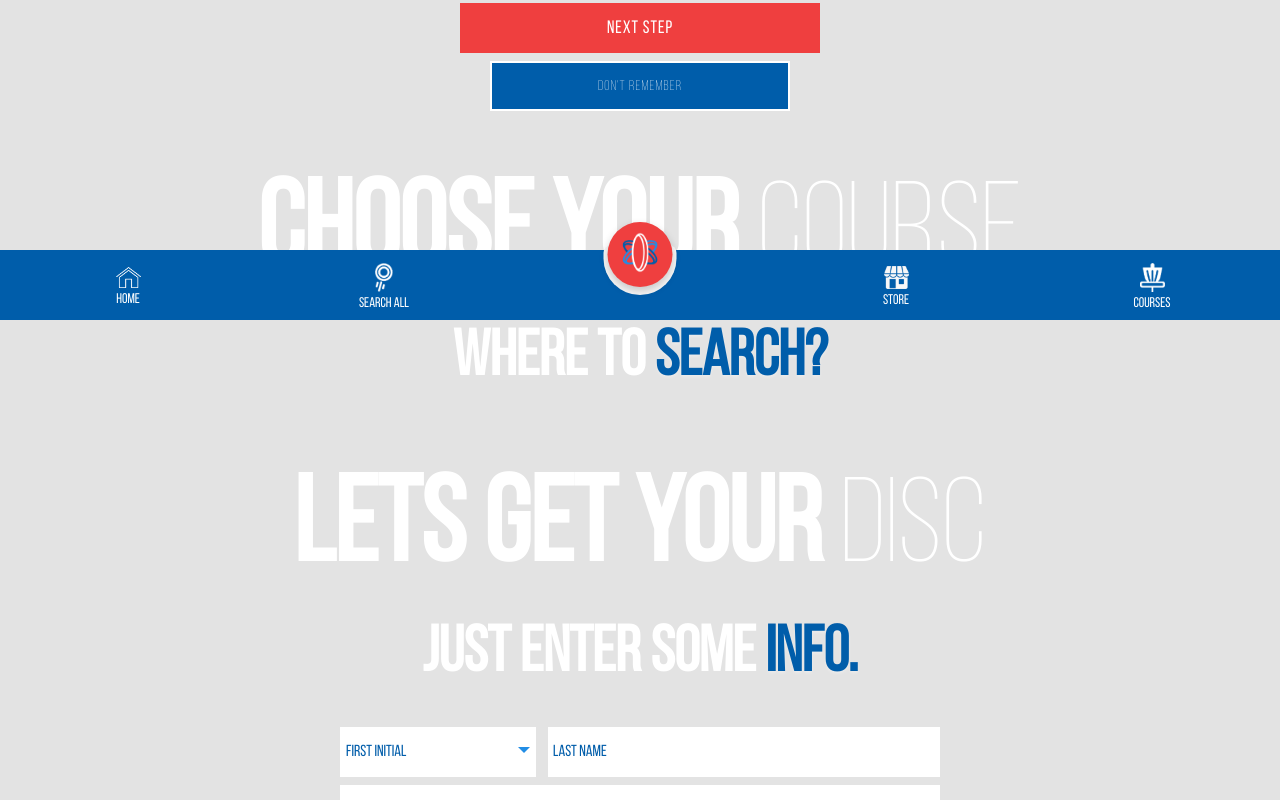
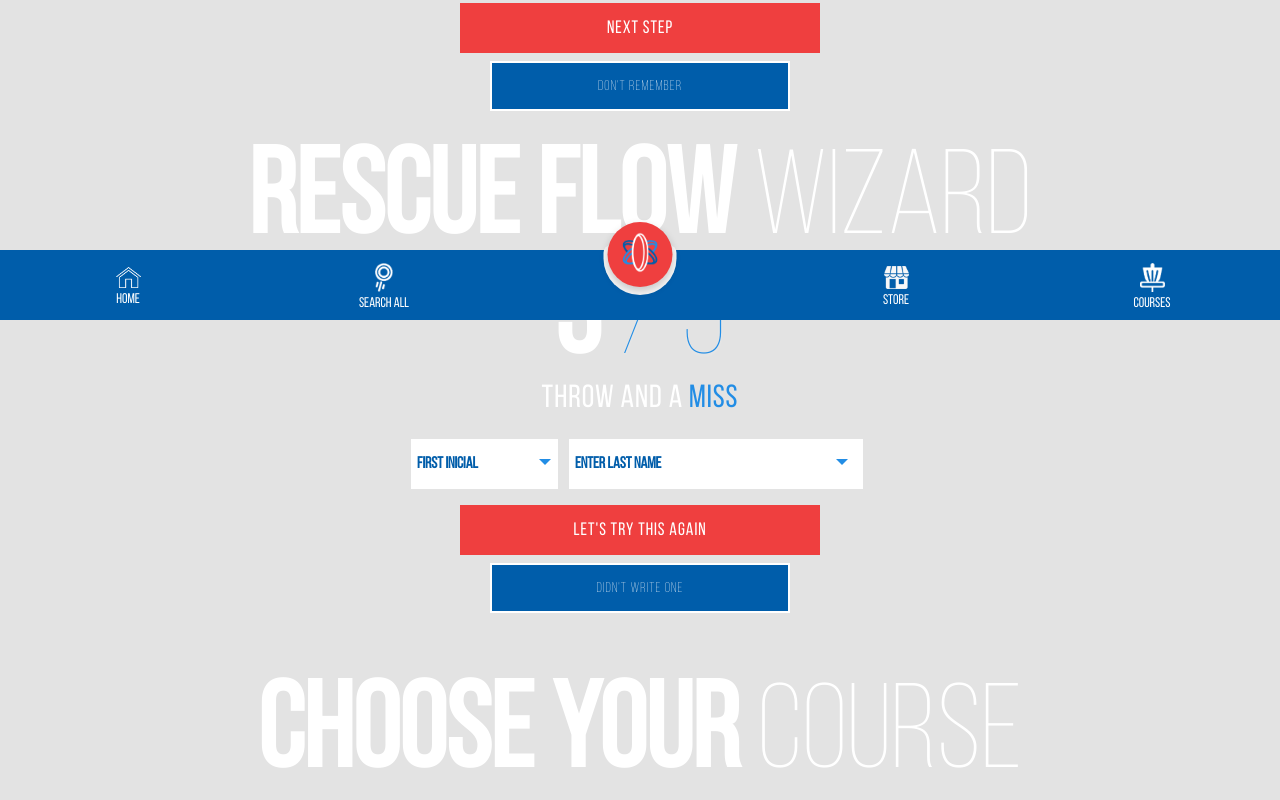
Before and after one commit to Disc-Rescue-Network/disc-rescue-network, a React (Create React App) app: page /components in a window 1280 px wide. Shown: the part 480-1280 px from the top of the page. Built offline with nearby package versions, Linux system fonts and the light colour scheme.

Commit message:
RescueFlowStep3

```diff
--- /dev/null
+++ b/src/components/RescueFlowStep3.tsx
@@ -0,0 +1,43 @@
+import Button from "./Button";
+import HeaderRescueFlow from "./RescueFlowComponets";
+import RescueFlowForms from "./RescueFlowForms";
+
+const RescueFlowStep3 = () => {
+    return (
+        <>
+        <div className="rescue-flow-step">
+            <HeaderRescueFlow
+                baseText={"Rescue Flow"}
+                lightText={"Wizard"}
+                baseNumber={"3"}
+                lightNumber={" / 5"}
+                whereText={"Throw and a"}
+                secondMissingText={" Miss"}
+                smallerText={""} />
+        </div>
+        {/* I'll solve the form-control in this */}
+         <RescueFlowForms inicialOption={"First Inicial"} courseOption={"Enter Last Name"} />
+         <div className="buttons-rescue">
+            <Button
+                text={"Let's Try This Again"}
+                red={true}
+                className="button-red-rescue"
+                onClick={() => {
+                  alert("button clicked");
+                }}/>
+                {/* This button needs to be approximately the height: 30px */}
+            <Button
+                text={"Didn't Write One"}
+                red={false}
+                border={true}
+                className="second-button-rescue white-border"
+                onClick={() => {
+                  alert("button clicked");
+                }}
+                />
+         </div>
+        </>
+    )
+}
+
+export default RescueFlowStep3;
--- a/src/views/Components.tsx
+++ b/src/views/Components.tsx
@@ -14,6 +14,7 @@ import FormClaimDisc from "../components/FormClaimDisc";
 import AllLostDiscsHeader from "../components/AllLostDiscsHeader";
 import RescueFlow from "../components/RescueFlow";
 import Forms from "../components/Forms";
+import RescueFlowStep3 from "../components/RescueFlowStep3";
 
 const arrayOfDiscs = [
   {
@@ -51,6 +52,7 @@ export default function Components() {
   return (
     <div className="container">
       <RescueFlow />
+      <RescueFlowStep3 />
       <TwoLineHeader
         baseText={"Choose your"}
         lightText={"Course"}
```
